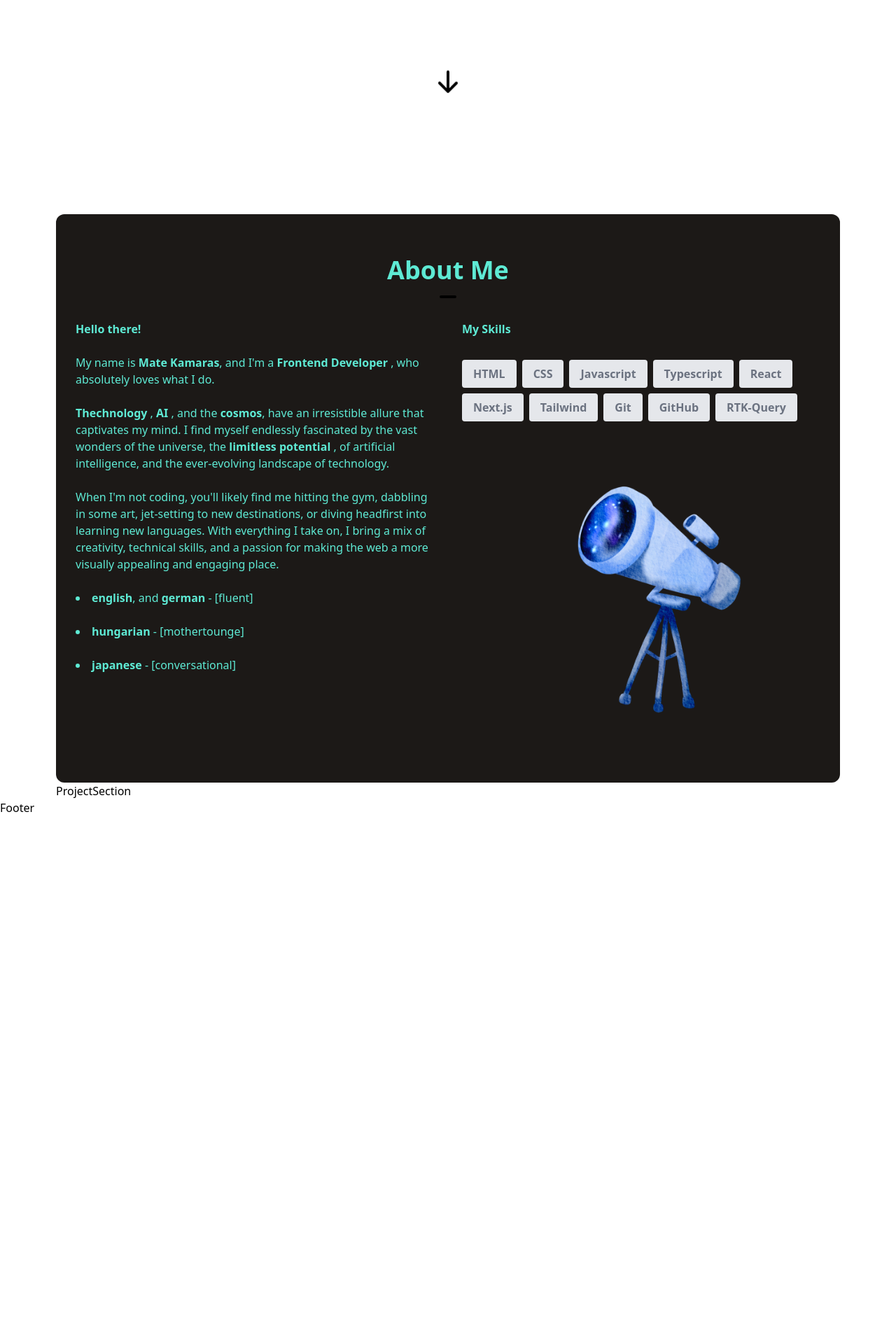
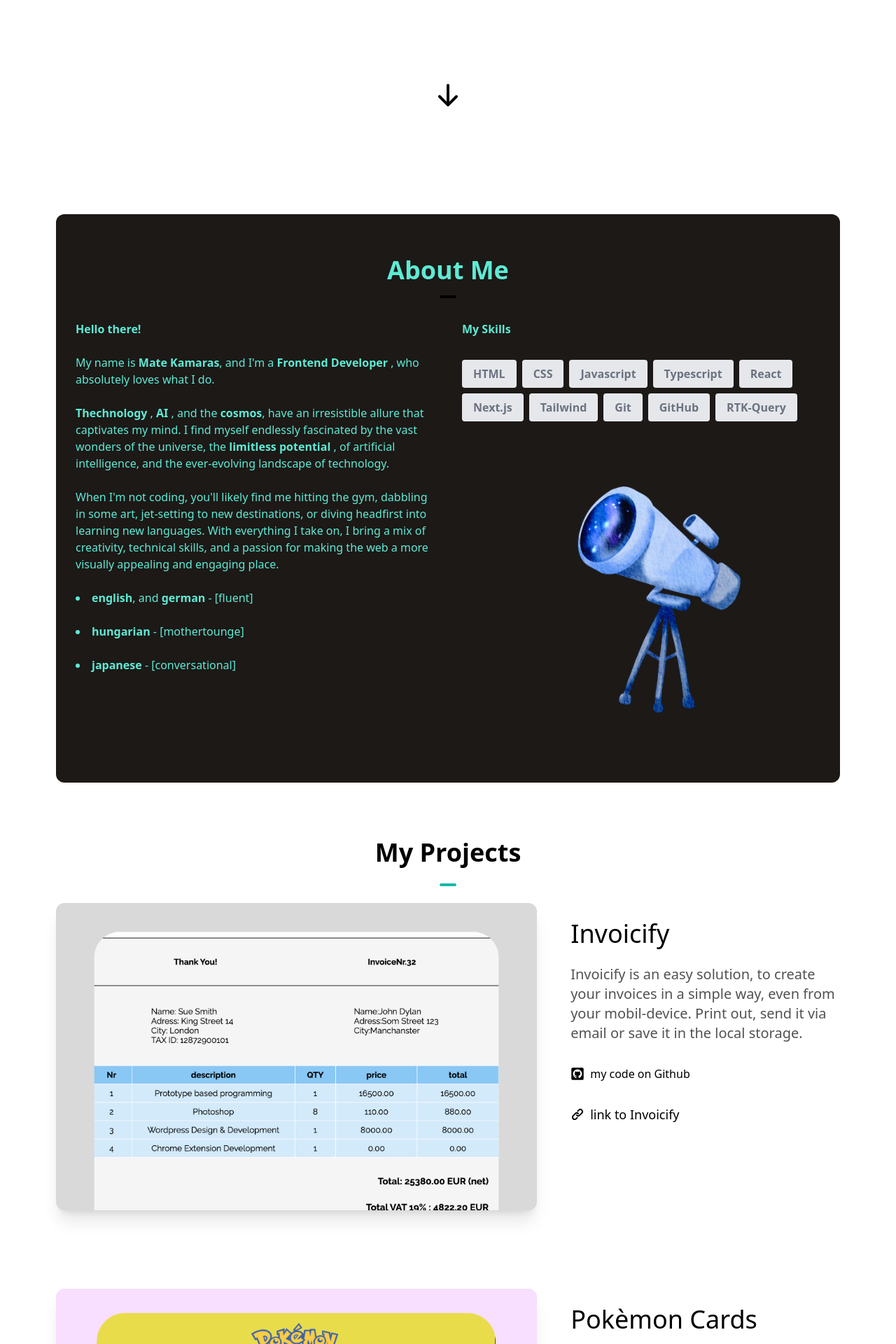
Before and after one commit to Murci2022/MY-PORTFOLIO, a Next.js app: page / in a window 1280 px wide. Shown: the part 880-2800 px from the top of the page at 70% size. Before the commit the page ends 2046 px from the top, so only its background shows below. Built offline with nearby package versions, Linux system fonts and the light colour scheme.

Commit message:
add footer, worked on dark mode

```diff
--- a/app/page.tsx
+++ b/app/page.tsx
@@ -1,6 +1,6 @@
-import HeroSection from "@/components/HeroSection"
-import AboutSection from "@/components/AboutSection"
-import ProjectSection from "@/components/ProjectSection"
+import HeroSection from "../components/HeroSection"
+import AboutSection from "../components/AboutSection"
+import ProjectSection from "../components/ProjectSection"
 
 /* border-2 border-solid border-black */
 export default function Home() {
--- a/components/Footer.tsx
+++ b/components/Footer.tsx
@@ -1,8 +1,42 @@
 import React from 'react'
+import {
+
+    AiOutlineGithub,
+    AiOutlineTwitter,
+    AiOutlineLinkedin,
+    AiOutlineYoutube,
+
+} from "react-icons/ai"
 
 const Footer = () => {
     return (
-        <div>Footer</div>
+        <footer className='mx-auto /* max-w-3xl */  px-4 sm:px-6 md:max-w-6xl'>
+            <hr className='w-full h-0.5 mx-auto mt-8 bg-neutral-200 border-0'></hr>
+            <div className='mx-auto p-4 flex flex-col text-center text-neutral-900 md:flex-row md:justify-between'>
+                <div className=' flex flex-row items-center justify-center space-x-1 text-neutral-500 dark:text-neutral-100' >
+                    <a>@ 2023 Mate Kamaras</a>
+                </div>
+                <div className='flex flex-row items-center justify-center space-x-2 mb-1 dark:text-white' >
+                    <a href='https://github.com/Murci2022' rel='noreferrer' target='_blank'>
+                        <AiOutlineGithub className='hover:translate-y-1 transition-transform cursor-pointer' size={26} />
+                    </a>
+                    <a href='https://www.linkedin.com/in/mate-k-22b9621ab/' rel='noreferrer' target='_blank'>
+                        <AiOutlineLinkedin className='hover:translate-y-1 transition-transform cursor-pointer' size={26} />
+                    </a>
+
+
+                    <a href='https://www.youtube.com/watch?v=Q-3-A0y0Qqc' rel='noreferrer' target='_blank'>
+                        <AiOutlineYoutube className='hover:translate-y-1 transition-transform cursor-pointer' size={30} />
+                    </a>
+                </div>
+
+
+
+            </div>
+        </footer >
+
+
+
     )
 }
 
--- a/components/ProjectSection.tsx
+++ b/components/ProjectSection.tsx
@@ -1,8 +1,75 @@
 import React from 'react'
+import Image from 'next/image'
+import Link from 'next/link'
+import { BsGithub, BsArrowUpRightSquare } from "react-icons/bs"
+import { FaGithubSquare } from "react-icons/fa"
+import { HiLink } from "react-icons/hi"
+
+const projects = [
+    /* ,FaGithubSquare BsGithub */
+
+    {
+        name: "Invoicify",
+        description: "Invoicify is an easy solution, to create your invoices in a simple way, even from your mobil-device. Print out, send it via email or save it in the local storage. ",
+        image: "/Invoicify.png",
+        github: "https://github.com/Murci2022/Invoicify-Capstone-Project",
+        link: "https://invoicify-capstone.vercel.app/",
+    },
+    {
+        name: "Pokèmon Cards",
+        description: "Collectible Pokémon cards: Unleash the power of pocket monsters!",
+        image: "/PokemonCards.png",
+        github: "https://github.com/Murci2022/Pokemon-Cards",
+        link: "https://api-powered-app-group-work.vercel.app/",
+    },
+]
+/*  className='text-center font-bold text-4xl'*/
+/* border-2 border-solid border-black */
 
 const ProjectSection = () => {
     return (
-        <div>ProjectSection</div>
+        <section id='projects' className='text-center break-normal md:py-30 '>
+            <h1 className='text-center font-bold text-4xl pt-20'>My Projects</h1>
+            <hr className=' w-6 h-1 mx-auto my-6 bg-teal-500 border-0 rounded'></hr>
+            <div className='flex flex-col space-y-28'>
+                {projects.map((project, idx) => {
+                    return (
+                        <div key={idx}>
+                            <div className='flex flex-col md:flex-row md:space-x-12'>
+                                <div>
+                                    <Link href={project.link} target='_blank'>
+                                        <Image
+                                            src={project.image}
+                                            alt='imageOfProject'
+                                            width={1000}
+                                            height={1000}
+                                            className='rounded-xl shadow-xl hover:opacity-70'
+                                        />
+                                    </Link>
+
+
+                                </div>
+                                <div className='md:w-1/2 md:text-start'>
+                                    <h1 className='text-4xl my-6'>{project.name}</h1>
+                                    <p className='text-xl leading-7 mb-3 text-neutral-600 dark:text-neutral-400'>{project.description}</p>
+                                    <div className='flex justify-center md:block'>
+                                        <Link href={project.github} target='_blank' className='hover:-translate-y-1 transition-transform cursor-pointer flex items-center mt-8'><FaGithubSquare className='text-xl mr-2' />
+                                            <span text-lg>my code on Github</span></Link>
+
+                                        {/* <Link href={project.link} target='_blank' style={{ fontSize: "24px" }} ><HiLink />INVOICIFIER</Link> */}
+                                        <Link href={project.link} target='_blank' className="hover:-translate-y-1  transition-transform cursor-pointer flex  items-center ml-6 md:ml-0 mt-8">
+                                            <HiLink className="text-xl mr-2" />
+                                            <span className="text-lg ">link to {project.name}</span>
+                                        </Link>
+
+                                    </div>
+                                </div>
+                            </div>
+                        </div>
+                    )
+                })}
+            </div>
+        </section >
     )
 }
 
--- a/tailwind.config.js
+++ b/tailwind.config.js
@@ -1,15 +1,27 @@
 /** @type {import('tailwindcss').Config} */
 module.exports = {
+  darkMode: 'class',
   content: [
-    "./app/**/*.{js,ts,jsx,tsx,mdx}",
-    "./pages/**/*.{js,ts,jsx,tsx,mdx}",
-    "./components/**/*.{js,ts,jsx,tsx,mdx}",
+    './app/**/*.{js,ts,jsx,tsx,mdx}',
+    './pages/**/*.{js,ts,jsx,tsx,mdx}',
+    './components/**/*.{js,ts,jsx,tsx,mdx}',
 
     // Or if using `src` directory:
-    "./src/**/*.{js,ts,jsx,tsx,mdx}",
+    './src/**/*.{js,ts,jsx,tsx,mdx}',
   ],
   theme: {
-    extend: {},
+    extend: {
+      animation:{
+       bounce:"bounce 0.5s alternate cubic-bezier(0.95, 0.05, 0.795, 0.035) infinite",
+      },
+      keyframes:{
+         bounce: {
+          from: { transform: "translateY(10px)" },
+          to: { transform: "translateY(0)" },
+        },
+
+      },
+    },
   },
   plugins: [],
-}
+};
```
